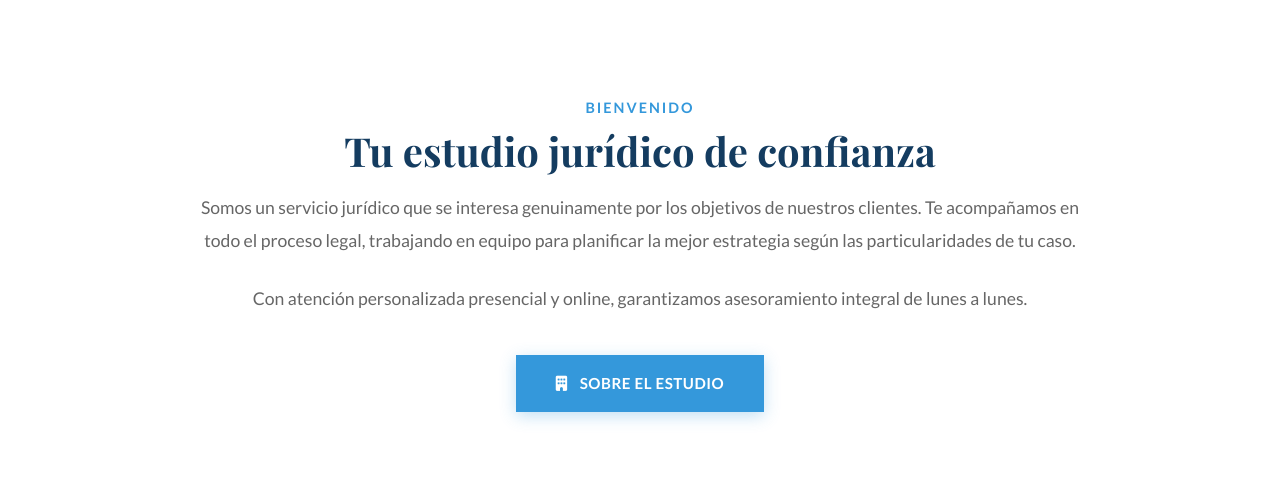
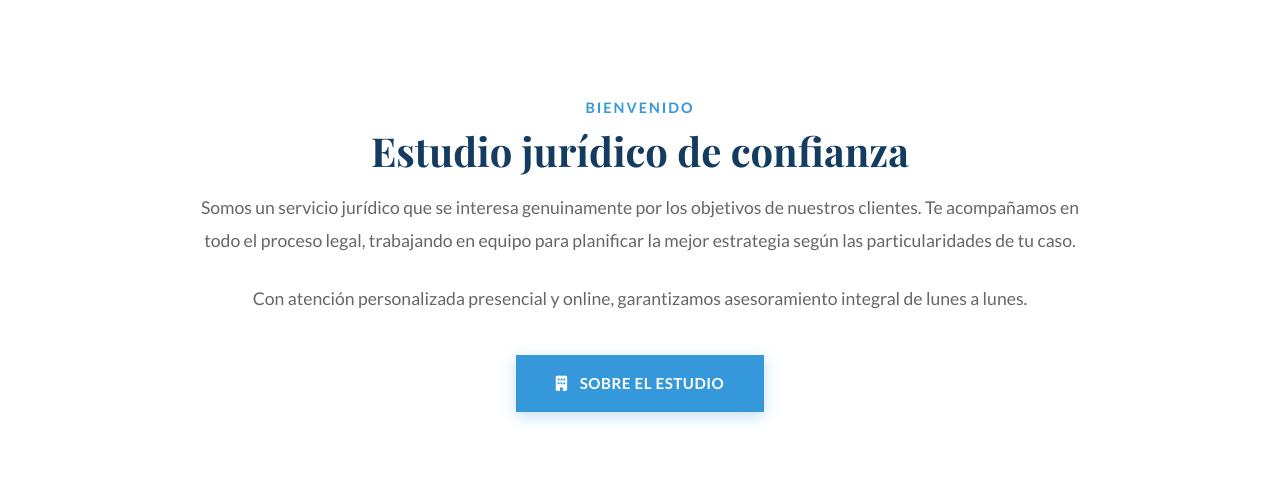
Before and after one commit to sageDev7/estudioazcua, a plain HTML site: page index.html in a window 1280 px wide. Shown: the part 802-1288 px from the top of the page. Drawn offline with nearby package versions, Linux system fonts and the light colour scheme.

Commit message:
act colores 2

```diff
--- a/index.html
+++ b/index.html
@@ -1435,7 +1435,7 @@
         <div class="container">
             <div class="intro__content">
                 <span class="section__subtitle">Bienvenido</span>
-                <h2 class="section__title">Tu estudio jurídico de confianza</h2>
+                <h2 class="section__title">Estudio jurídico de confianza</h2>
                 <p class="intro__text">
                     Somos un servicio jurídico que se interesa genuinamente por los objetivos de nuestros clientes.
                     Te acompañamos en todo el proceso legal, trabajando en equipo para planificar la mejor estrategia
```
